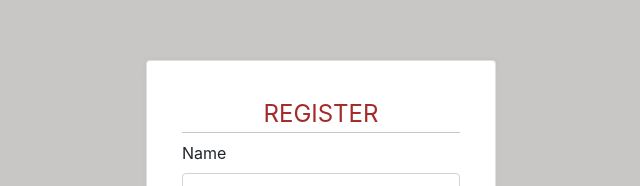
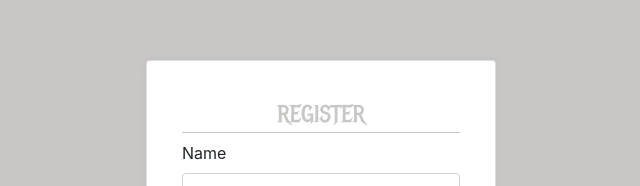
Before and after one commit to NyururuKelvin/myServices, an Angular app: page /register in a window 1280 px wide. Shown: the part 2716-2902 px from the top of the page, without its empty margins (319-959 px from the left). Built offline with nearby package versions, Linux system fonts and the light colour scheme.

Commit message:
my commit add styling

```diff
--- a/src/app/register/register.component.css
+++ b/src/app/register/register.component.css
@@ -1,7 +1,8 @@
 legend{
-    color: brown;
+    color: rgb(201, 199, 198);
     text-align: center;
     border-bottom: rgb(201, 199, 198) 1px solid;
+    font-family: 'Metal Mania', cursive;
 }
 .container-fluid{
     background-color: rgb(201, 199, 198);
```
